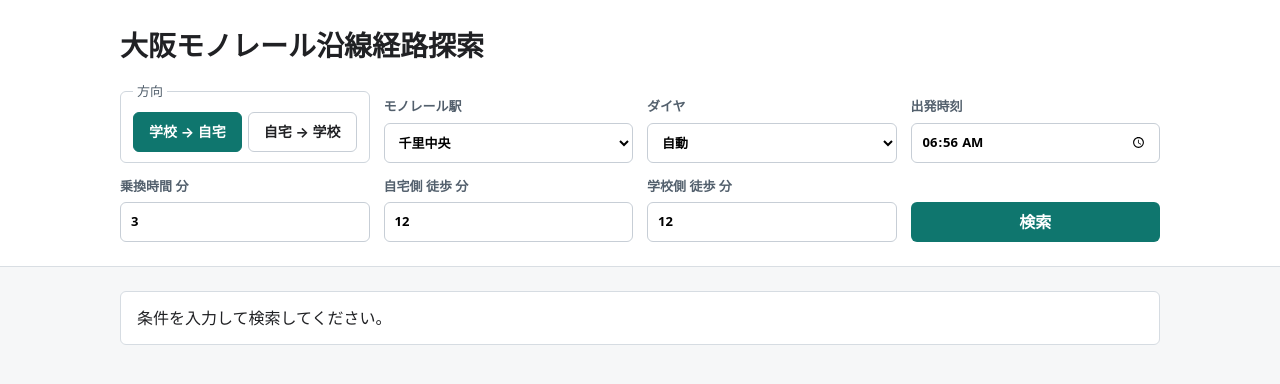
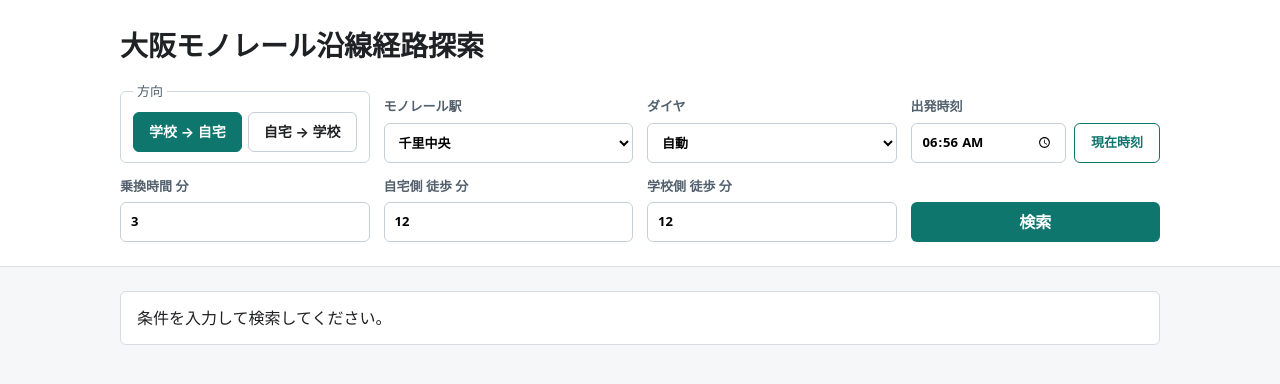
Before and after one commit to TomoNi1130/omu-kosen-route2, a Flask app: page / in a window 1280 px wide. Shown: the top 384 px of the page. Run offline with Flask 3, Linux system fonts and the light colour scheme.

Commit message:
現在時間設定ボタン追加。 IP固定化

```diff
--- a/src/app.py
+++ b/src/app.py
@@ -219,7 +219,7 @@ def index():
 
 if __name__ == "__main__":
     route.ensure_cpp_core_built(required=False)
-    host = os.environ.get("FLASK_RUN_HOST", "0.0.0.0")
-    port = int(os.environ.get("FLASK_RUN_PORT", "10071"))
+    host = "10.133.2.200"
+    port = 11071
     debug = env_flag("FLASK_DEBUG") or env_flag("ROUTE_DEBUG")
     app.run(debug=debug, host=host, port=port)
--- a/template/index.html
+++ b/template/index.html
@@ -51,9 +51,12 @@
                         </select>
                     </label>
 
-                    <label>
+                    <label class="time-field">
                         出発時刻
-                        <input type="time" name="now_hhmm" value="{{ form.now_hhmm }}" required>
+                        <span class="time-controls">
+                            <input type="time" name="now_hhmm" value="{{ form.now_hhmm }}" required>
+                            <button type="button" class="secondary-button" data-current-time-button>現在時刻</button>
+                        </span>
                     </label>
 
                     <label>
@@ -209,6 +212,18 @@
             </div>
         </section>
     </main>
+    <script>
+        const currentTimeButton = document.querySelector("[data-current-time-button]");
+        const timeInput = document.querySelector('input[name="now_hhmm"]');
+
+        currentTimeButton?.addEventListener("click", () => {
+            const now = new Date();
+            const hh = String(now.getHours()).padStart(2, "0");
+            const mm = String(now.getMinutes()).padStart(2, "0");
+            timeInput.value = `${hh}:${mm}`;
+            timeInput.focus();
+        });
+    </script>
 </body>
 
 </html>
--- a/template/style.css
+++ b/template/style.css
@@ -131,6 +131,25 @@ select {
   border: 1px solid #c7ced6;
   background: #ffffff;
   padding: 8px 10px;
+}
+
+.time-controls {
+  display: grid;
+  grid-template-columns: minmax(0, 1fr) auto;
+  gap: 8px;
+}
+
+.secondary-button {
+  width: auto;
+  min-width: 86px;
+  padding: 0 12px;
+  border: 1px solid #0f766e;
+  background: #ffffff;
+  color: #0f766e;
+}
+
+.secondary-button:hover {
+  background: #f0fdfa;
 }
 
 button {
```
Also changed, not shown: README.md.
